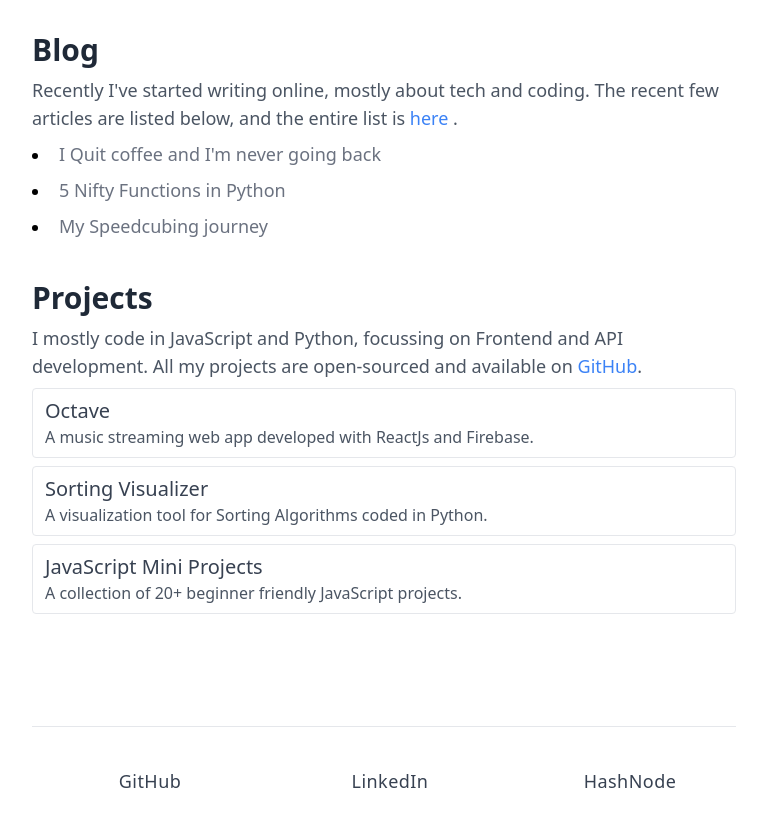
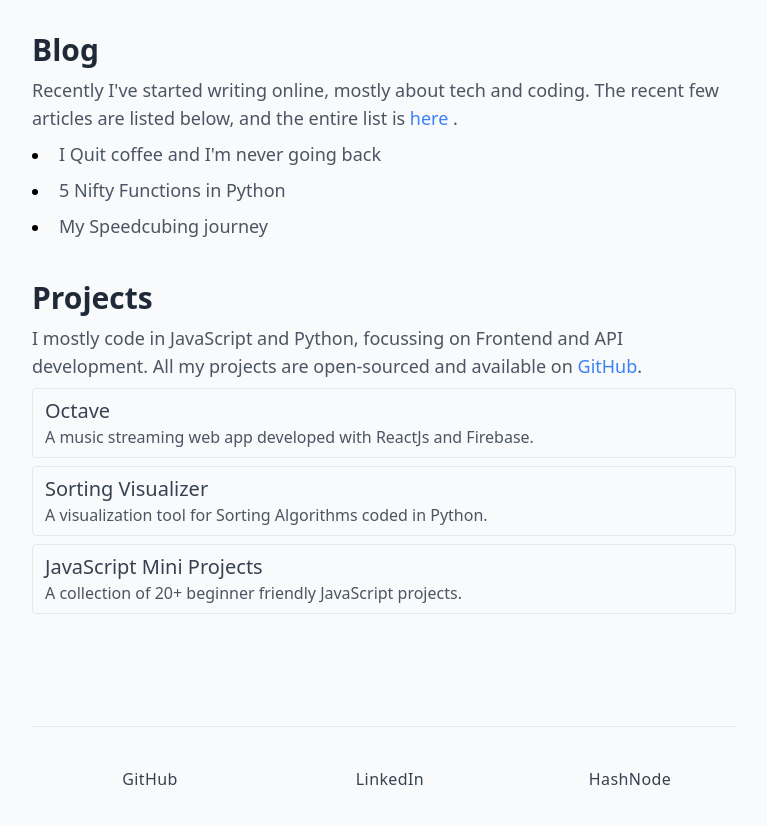
Before and after one commit to mani-barathi/manibarathi.xyz, a Next.js app: page / in a window 1280 px wide. Shown: the part 260-1086 px from the top of the page, without its empty margins (256-1023 px from the left). Built offline with nearby package versions, Linux system fonts and the light colour scheme; what @tailwindcss/typography would draw is missing.

Commit message:
small styling changes

```diff
--- a/components/BlogLink.js
+++ b/components/BlogLink.js
@@ -5,7 +5,7 @@ function BlogPost({ blog }) {
   return (
     <li className="mt-2 mb-2">
       <Link href={`/blog/${blog.slug}`}>
-        <a className="p-1 text-gray-500 font-medium sm:text-lg hover:text-gray-700">
+        <a className="p-1 text-gray-600 font-medium sm:text-lg hover:text-gray-700">
           {blog.frontmatter.title}
         </a>
       </Link>
--- a/components/Footer.js
+++ b/components/Footer.js
@@ -5,7 +5,7 @@ function Footer() {
     <div className="mt-16 py-10 border-t grid grid-cols-1 sm:grid-cols-3 gap-4 sm:justify-items-center">
       <CustomLink
         href="https://github.com/mani-barathi"
-        className="ml-3 text-gray-700 hover:text-gray-800 tracking-wide sm:text-lg"
+        className="ml-3 text-gray-700 hover:text-gray-800 tracking-wide"
         isNoramlATag={true}
       >
         GitHub
@@ -13,7 +13,7 @@ function Footer() {
 
       <CustomLink
         href="https://www.linkedin.com/in/mani-bharathi-08/"
-        className="ml-3 text-gray-700 hover:text-gray-800 tracking-wide sm:text-lg"
+        className="ml-3 text-gray-700 hover:text-gray-800 tracking-wide"
         isNoramlATag={true}
       >
         LinkedIn
@@ -21,7 +21,7 @@ function Footer() {
 
       <CustomLink
         href="https://blog.manibarathi.xyz"
-        className="ml-3 text-gray-700 hover:text-gray-800 tracking-wide sm:text-lg"
+        className="ml-3 text-gray-700 hover:text-gray-800 tracking-wide"
         isNoramlATag={true}
       >
         HashNode
--- a/components/Navbar.js
+++ b/components/Navbar.js
@@ -3,7 +3,7 @@ import CustomLink from "./common/CustomLink";
 
 function Navbar() {
   return (
-    <nav className="bg-white z-50 sticky top-0 flex justify-end w-full p-4">
+    <nav className="bg-gray-50 z-50 sticky top-0 flex justify-end w-full p-4">
       <CustomLink
         href="/"
         className="ml-3 sm:ml-5 font-normal text-gray-600 hover:text-gray-800 tracking-wide sm:text-lg"
--- a/layout/PageContainer.js
+++ b/layout/PageContainer.js
@@ -11,7 +11,7 @@ function PageContainer({ noNavbar, children, ...metas }) {
   };
 
   return (
-    <div className="flex flex-col min-h-screen py-5">
+    <div className="bg-gray-50 flex flex-col min-h-screen py-5">
       <Head>
         <title>{meta.title}</title>
         <meta name="title" content={meta.title} />
```
